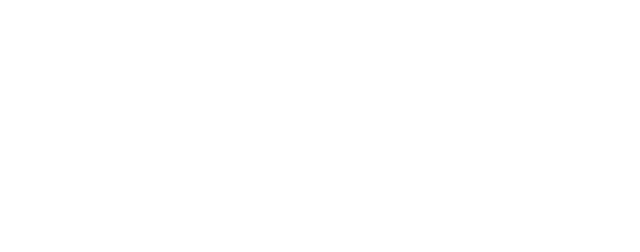
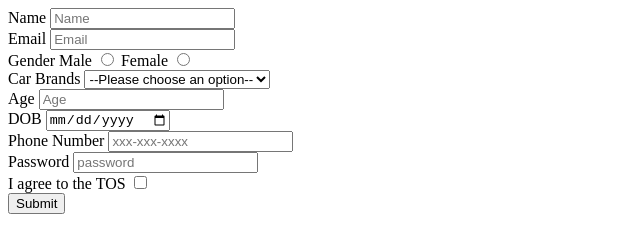
Before and after one commit to acciojob/signup-form-car-jaspreetScripts, a website: page main.html in a window 1280 px wide. Shown: the whole page, without its empty margins (0-640 px from the left). Drawn offline with Linux system fonts and the light colour scheme.

Commit message:
created a submission

```diff
--- a/main.html
+++ b/main.html
@@ -8,6 +8,60 @@
 
 <body>
 	<!-- the entire body must be written by student -->
+	<form method="POST">
+		<div>
+		<label for="name">Name</label>
+		<input type="text" id="name" placeholder="Name" name="name" required>
+			</div>
+		<div>
+			<div>
+		<label for="email">Email</label>
+		<input type="email" id="email" placeholder="Email" name="email"required>
+			</div>
+			<div>
+				<label>Gender</label>
+		<label for="gender_m">Male</label>
+		<input type="radio" name=gender value="male" required>
+
+		<label for="gender_f">Female</label>
+		<input type="radio" name="gender" value="female" required>
+				</div>
+<div>
+		<label for="cars">Car Brands</label>
+		<select id="cars" name="cars" required>
+			<option value="" disabled selected>--Please choose an option--</option>
+			<option value="BMW">BMW</option>
+			<option value="Audi">Audi</option>
+			<option value="Mercedez">Mercedez</option>
+		</select>
+	</div>
+			<div>
+		<label for="age">Age</label>
+		<input type="number" name="age" placeholder="Age"id="age" required>
+			</div>
+			<div>
+		<label for="dob">DOB</label>
+		<input type="date" name="dob" id="dob" required>
+				</div>
+			<div>
+			<label for="tel">Phone Number</label>
+			<input type="tel" name="number" placeholder="xxx-xxx-xxxx" id="tel" >
+			</div>
+			<div>
+				<label for="password" >Password</label>
+				<input type="password" name="password" placeholder="password"id="password" required>
+			</div>
+			<div>
+				<label for="tos">I agree to the TOS</label>
+				<input type="checkbox" id="tos" required>
+			</div>
+			<button>Submit</button>
+
+
+
+
+
+	</form>
     <script type="text/javascript" src="./script.js">
 </script>
 
```
